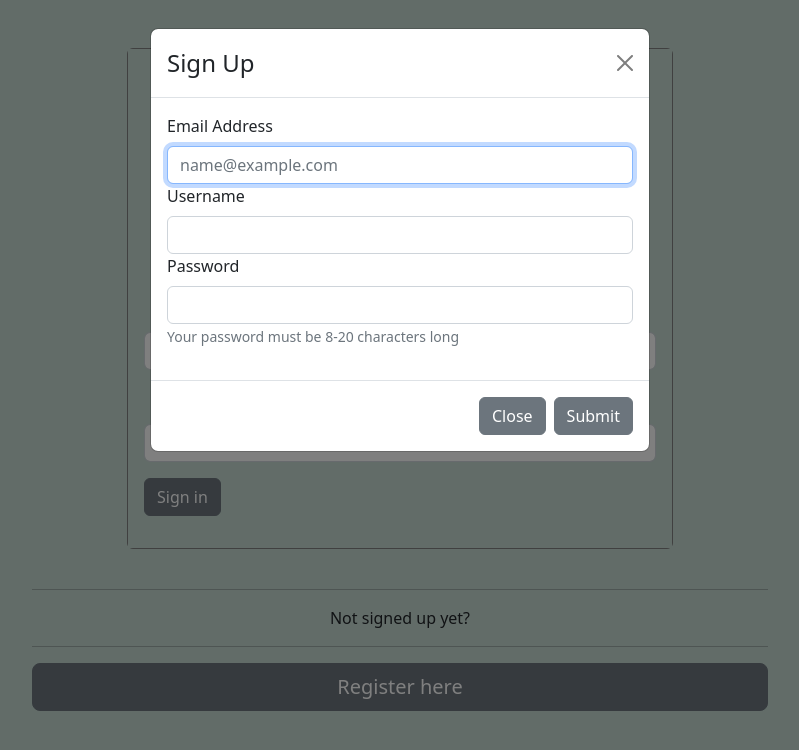
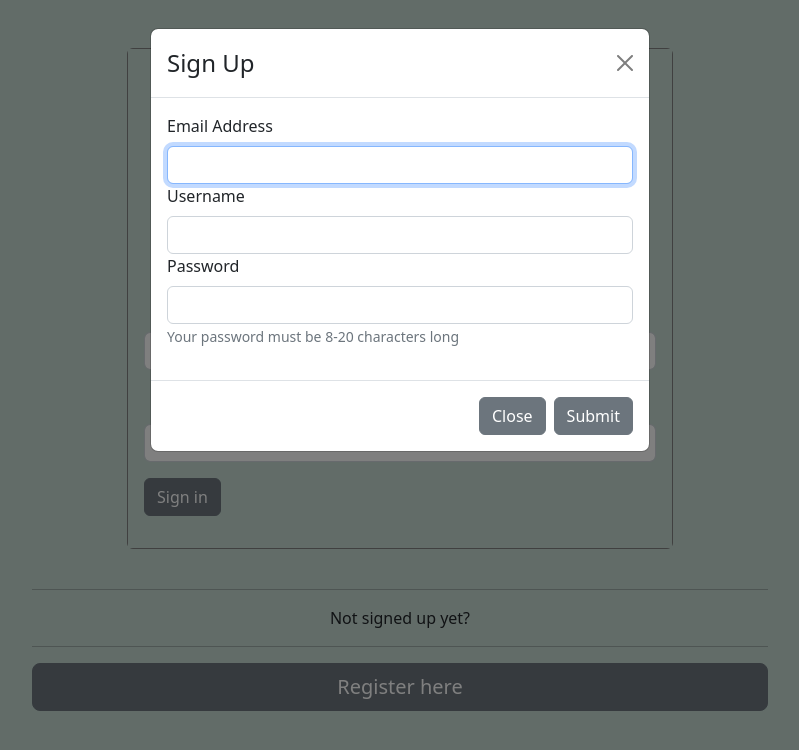
Before and after one commit to Capstone-42-quote-gen/ai-quote-generator, a React (Vite) app in the folder frontend/: page /sign-in in a window 1280 px wide. Both pictures are taken after a click on the button "Register here". Shown: the top 750 px of the page, without its empty margins (240-1039 px from the left). Built offline with nearby package versions, Linux system fonts and the light colour scheme.

Commit message:
removed placeholder in email input

```diff
--- a/frontend/src/ui/SignUp.tsx
+++ b/frontend/src/ui/SignUp.tsx
@@ -21,7 +21,7 @@ export function SignUp() {
                     <Form.Label>Email Address</Form.Label>
                     <Form.Control
                         type="email"
-                        placeholder="name@example.com"
+                        id="email"
                         autoFocus
                         />
                     <Form.Label>Username</Form.Label>
```
